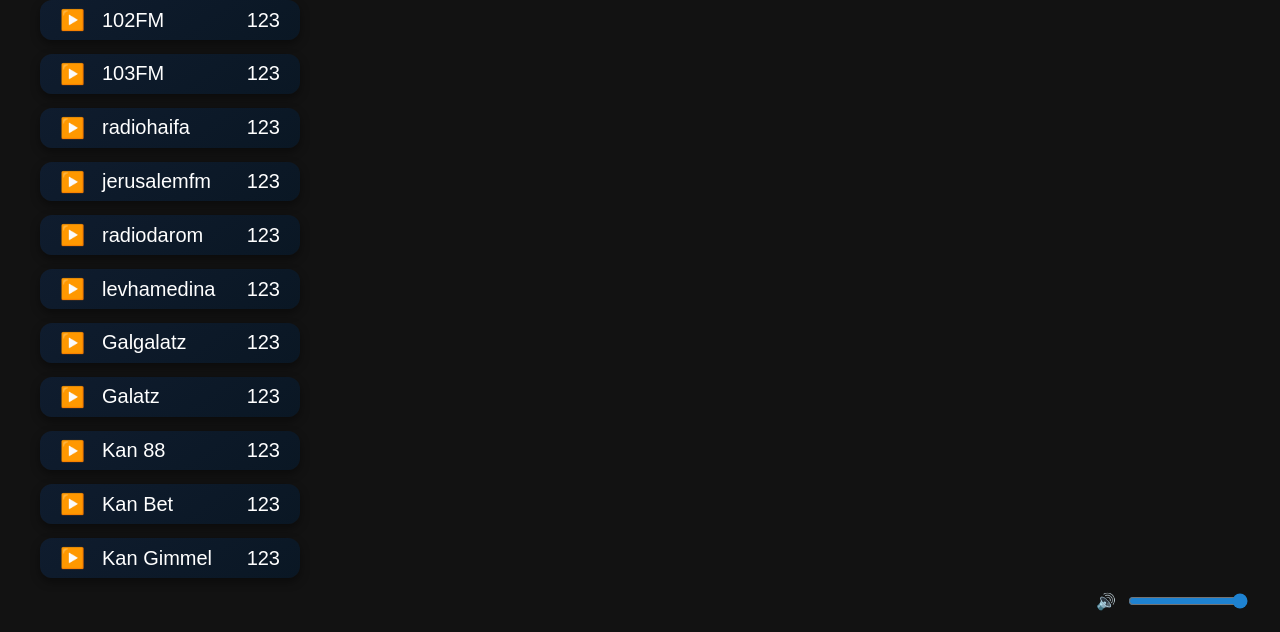
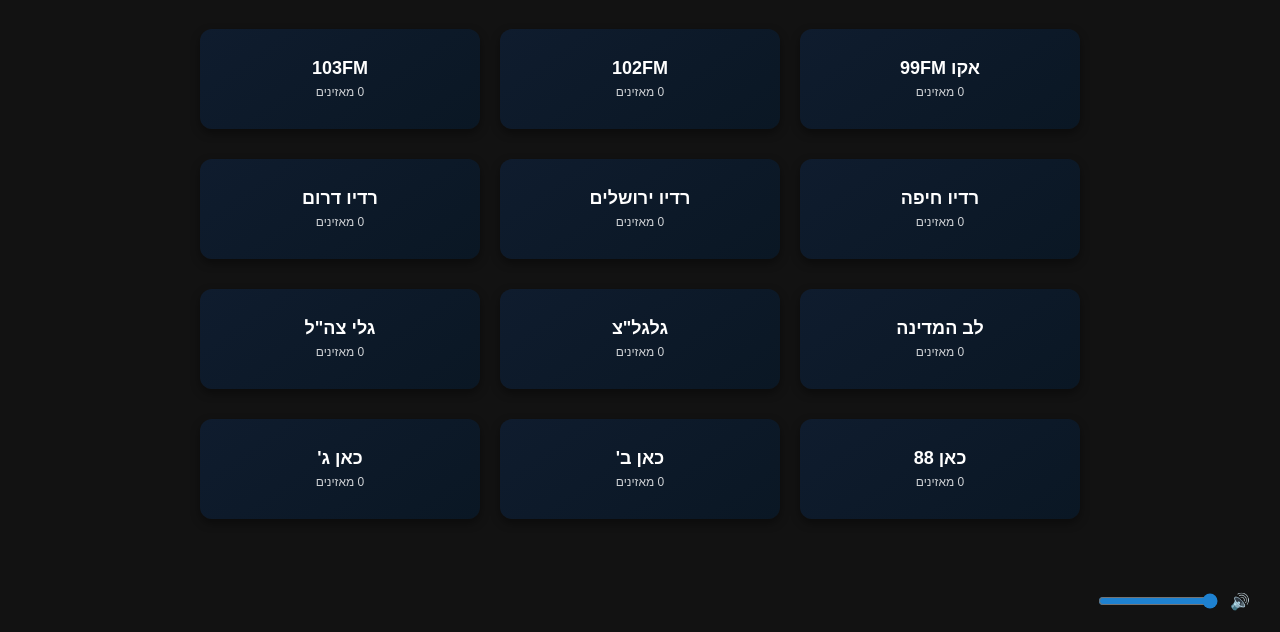
Before and after one commit to liadaltif/radio, a website: page public/index.html in a window 1280 px wide. Shown: the part 168-800 px from the top of the page. Drawn offline with Linux system fonts and the light colour scheme.

Commit message:
Revamp radio station interface with RTL support, enhanced layout, and dynamic listener counts; implement audio playback controls in separate script.

```diff
--- a/public/index.html
+++ b/public/index.html
@@ -1,156 +1,78 @@
 <!DOCTYPE html>
-<html lang="he">
+<html lang="he" dir="rtl">
 <head>
   <meta charset="UTF-8" />
   <title>Altif's Radio</title>
   <meta name="viewport" content="width=device-width, initial-scale=1.0" />
-  <style>
-    html, body {
-      margin: 0;
-      padding: 0;
-      height: 100%;
-      background-color: #121212;
-      color: white;
-      font-family: 'Segoe UI', sans-serif;
-      overflow: hidden;
-    }
-
-    body {
-      display: flex;
-      flex-direction: column;
-      justify-content: flex-start;
-      align-items: flex-start;
-      padding: 40px;
-      box-sizing: border-box;
-      position: relative;
-    }
-
-    h1 {
-      margin-bottom: 10px;
-      font-size: 32px;
-    }
-
-    .station-btn {
-      width: 260px;
-      height: 60px;
-      font-size: 20px;
-      background: linear-gradient(145deg, #0f1c2e, #0a1724);
-      color: #ffffff;
-      border: none;
-      border-radius: 12px;
-      cursor: pointer;
-      transition: all 0.3s ease;
-      margin-bottom: 14px;
-      text-align: left;
-      padding: 0 20px;
-      box-shadow: 0 4px 10px rgba(0, 0, 0, 0.4);
-      display: flex;
-      align-items: center;
-      justify-content: space-between;
-    }
-
-    .station-btn:hover {
-      background: #1e2f45;
-    }
-
-    .icon {
-      font-size: 20px;
-      width: 24px;
-      margin-right: 8px;
-    }
-
-    .station-label {
-      display: flex;
-      align-items: center;
-      gap: 10px;
-      flex-grow: 1;
-    }
-
-    #volumeContainer {
-      position: absolute;
-      bottom: 20px;
-      right: 30px;
-      display: flex;
-      align-items: center;
-      gap: 10px;
-    }
-
-    #volumeSlider {
-      width: 120px;
-      accent-color: #2196f3;
-      background: transparent;
-      opacity: 0.85;
-    }
-
-    audio {
-      display: none;
-    }
-
-    @media (max-width: 600px) {
-      .station-btn {
-        width: 100%;
-        font-size: 18px;
-        height: 50px;
-      }
-
-      #volumeContainer {
-        right: 15px;
-        bottom: 15px;
-      }
-    }
-  </style>
+  <link rel="stylesheet" href="style.css" />
 </head>
 <body>
 
-  <h1>📻 Altif's Radio - 1234 Listeners</h1>
+  <div class="wrapper">
+    <h1>📻 רדיו - 0 מאזינים כעת</h1>
 
+    <div class="station-grid">
       <button class="station-btn" data-stream="eco99fm">
-    <span class="station-label"><span class="icon">▶️</span>eco99fm</span><span>123</span>
+        <span class="station-label">אקו 99FM</span>
+        <span class="listener-count">0 מאזינים</span>
       </button>
 
       <button class="station-btn" data-stream="102fm">
-    <span class="station-label"><span class="icon">▶️</span>102FM</span><span>123</span>
+        <span class="station-label">102FM</span>
+        <span class="listener-count">0 מאזינים</span>
       </button>
 
       <button class="station-btn" data-stream="103fm">
-    <span class="station-label"><span class="icon">▶️</span>103FM</span><span>123</span>
+        <span class="station-label">103FM</span>
+        <span class="listener-count">0 מאזינים</span>
       </button>
 
       <button class="station-btn" data-stream="radiohaifa">
-    <span class="station-label"><span class="icon">▶️</span>radiohaifa</span><span>123</span>
+        <span class="station-label">רדיו חיפה</span>
+        <span class="listener-count">0 מאזינים</span>
       </button>
 
       <button class="station-btn" data-stream="jerusalemfm">
-    <span class="station-label"><span class="icon">▶️</span>jerusalemfm</span><span>123</span>
+        <span class="station-label">רדיו ירושלים</span>
+        <span class="listener-count">0 מאזינים</span>
       </button>
 
       <button class="station-btn" data-stream="radiodarom">
-    <span class="station-label"><span class="icon">▶️</span>radiodarom</span><span>123</span>
+        <span class="station-label">רדיו דרום</span>
+        <span class="listener-count">0 מאזינים</span>
       </button>
 
       <button class="station-btn" data-stream="levhamedina">
-    <span class="station-label"><span class="icon">▶️</span>levhamedina</span><span>123</span>
+        <span class="station-label">לב המדינה</span>
+        <span class="listener-count">0 מאזינים</span>
       </button>
 
       <button class="station-btn" data-stream="galgalatz">
-    <span class="station-label"><span class="icon">▶️</span>Galgalatz</span><span>123</span>
+        <span class="station-label">גלגל"צ</span>
+        <span class="listener-count">0 מאזינים</span>
       </button>
 
       <button class="station-btn" data-stream="galitzahal">
-    <span class="station-label"><span class="icon">▶️</span>Galatz</span><span>123</span>
+        <span class="station-label">גלי צה"ל</span>
+        <span class="listener-count">0 מאזינים</span>
       </button>
 
       <button class="station-btn" data-stream="kan88">
-    <span class="station-label"><span class="icon">▶️</span>Kan 88</span><span>123</span>
+        <span class="station-label">כאן 88</span>
+        <span class="listener-count">0 מאזינים</span>
       </button>
 
       <button class="station-btn" data-stream="kanbet">
-    <span class="station-label"><span class="icon">▶️</span>Kan Bet</span><span>123</span>
+        <span class="station-label">כאן ב'</span>
+        <span class="listener-count">0 מאזינים</span>
       </button>
 
       <button class="station-btn" data-stream="kangimmel">
-    <span class="station-label"><span class="icon">▶️</span>Kan Gimmel</span><span>123</span>
+        <span class="station-label">כאן ג'</span>
+        <span class="listener-count">0 מאזינים</span>
       </button>
+    </div>
+  </div>
 
   <div id="volumeContainer">
     <label for="volumeSlider">🔊</label>
@@ -158,58 +80,7 @@
   </div>
 
   <audio id="radioPlayer" preload="none" playsinline></audio>
-
-  <script>
-    const audio = document.getElementById("radioPlayer");
-    const buttons = document.querySelectorAll(".station-btn");
-    const volumeSlider = document.getElementById("volumeSlider");
-
-    let currentButton = null;
-    let currentStation = null;
-    let metadataInterval = null;
-
-    function clearMetadataInterval() {
-      if (metadataInterval) {
-        clearInterval(metadataInterval);
-        metadataInterval = null;
-      }
-    }
-
-    buttons.forEach(button => {
-      button.addEventListener("click", () => {
-        const station = button.getAttribute("data-stream");
-        const isSame = currentButton === button;
-
-        buttons.forEach(btn => btn.querySelector(".icon").textContent = "▶️");
-
-        if (isSame && !audio.paused) {
-          audio.pause();
-          audio.src = "";
-          clearMetadataInterval();
-          currentButton = null;
-          currentStation = null;
-        } else {
-          if (!audio.paused) {
-            audio.pause();
-            clearMetadataInterval();
-          }
-          audio.src = `/stream/${station}`;
-          audio.play().catch(err => alert("Playback error: " + err.message));
-          button.querySelector(".icon").textContent = "⏸";
-          currentButton = button;
-          currentStation = station;
-        }
-      });
-    });
-
-    volumeSlider.addEventListener("input", () => {
-      audio.volume = volumeSlider.value;
-    });
-
-    audio.addEventListener("seeking", () => {
-      audio.currentTime = audio.duration || 0;
-    });
-  </script>
+  <script src="script.js"></script>
 
 </body>
 </html>
--- /dev/null
+++ b/public/script.js
@@ -0,0 +1,50 @@
+const audio = document.getElementById("radioPlayer");
+const buttons = document.querySelectorAll(".station-btn");
+const volumeSlider = document.getElementById("volumeSlider");
+
+let currentButton = null;
+let currentStation = null;
+let metadataInterval = null;
+
+function clearMetadataInterval() {
+  if (metadataInterval) {
+    clearInterval(metadataInterval);
+    metadataInterval = null;
+  }
+}
+
+buttons.forEach(button => {
+  button.addEventListener("click", () => {
+    const station = button.getAttribute("data-stream");
+    const isSame = currentButton === button;
+
+    // הסר את המחלקה active מכל הכפתורים
+    buttons.forEach(btn => btn.classList.remove("active"));
+
+    if (isSame && !audio.paused) {
+      audio.pause();
+      audio.src = "";
+      clearMetadataInterval();
+      currentButton = null;
+      currentStation = null;
+    } else {
+      if (!audio.paused) {
+        audio.pause();
+        clearMetadataInterval();
+      }
+      audio.src = `/stream/${station}`;
+      audio.play().catch(err => alert("שגיאה בהשמעה: " + err.message));
+      button.classList.add("active");
+      currentButton = button;
+      currentStation = station;
+    }
+  });
+});
+
+volumeSlider.addEventListener("input", () => {
+  audio.volume = volumeSlider.value;
+});
+
+audio.addEventListener("seeking", () => {
+  audio.currentTime = audio.duration || 0;
+});
--- /dev/null
+++ b/public/style.css
@@ -0,0 +1,114 @@
+html, body {
+  margin: 0;
+  padding: 0;
+  height: 100%;
+  background-color: #121212;
+  color: white;
+  font-family: 'Segoe UI', sans-serif;
+  direction: rtl;
+}
+
+body {
+  display: flex;
+  justify-content: center;
+  align-items: center;
+  height: 100vh;
+  overflow: hidden;
+}
+
+.wrapper {
+  display: flex;
+  flex-direction: column;
+  align-items: center;
+  justify-content: center;
+  gap: 40px;
+}
+
+h1 {
+  font-size: 32px;
+  margin: 0;
+  text-align: center;
+}
+
+.station-grid {
+  display: grid;
+  grid-template-columns: repeat(3, 1fr);
+  grid-template-rows: repeat(4, auto);
+  gap: 30px 20px;
+  justify-items: center;
+}
+
+.station-btn {
+  background: linear-gradient(145deg, #0f1c2e, #0a1724);
+  color: #ffffff;
+  border: none;
+  border-radius: 12px;
+  cursor: pointer;
+  transition: background 0.3s ease, transform 0.2s ease;
+  padding: 20px 28px;
+  width: 280px;
+  min-height: 100px;
+  box-shadow: 0 4px 10px rgba(0, 0, 0, 0.4);
+  display: flex;
+  flex-direction: column;
+  align-items: center;
+  justify-content: center;
+  text-align: center;
+  gap: 6px;
+}
+
+.station-btn:hover {
+  background: #1e2f45;
+  transform: scale(1.03);
+}
+
+.station-btn.active {
+  background: linear-gradient(145deg, #1a3b66, #102e50);
+  box-shadow: 0 0 12px #2196f3;
+}
+
+.station-label {
+  font-size: 18px;
+  font-weight: bold;
+}
+
+.listener-count {
+  font-size: 12px;
+  opacity: 0.8;
+}
+
+#volumeContainer {
+  position: fixed;
+  bottom: 20px;
+  right: 30px;
+  display: flex;
+  align-items: center;
+  gap: 10px;
+  z-index: 10;
+}
+
+#volumeSlider {
+  width: 120px;
+  direction: ltr;
+  accent-color: #2196f3;
+  background: transparent;
+  opacity: 0.85;
+}
+
+audio {
+  display: none;
+}
+
+@media (max-width: 1024px) {
+  .station-grid {
+    grid-template-columns: repeat(2, 1fr);
+    grid-template-rows: repeat(6, auto);
+  }
+}
+
+@media (max-width: 768px) {
+  .station-grid {
+    grid-template-columns: 1fr;
+    grid-template-rows: repeat(12, auto);
+  }
+}
--- a/requirements.txt
+++ /dev/null
@@ -1,4 +0,0 @@
-how to run:
-
-npm i
-npm start
--- a/server.js
+++ b/server.js
@@ -13,15 +13,14 @@
 const STREAMS = {
 
   "eco99fm": "http://eco-live.mediacast.co.il/99fm_aac",
-
   "102fm": "https://102.livecdn.biz/102fm_aac",
   "103fm": "https://cdn.cybercdn.live/103FM/Live/icecast.audio",
 
   "radiohaifa": "http://ads11.livecdn.biz:80/radiohaifa",
   "jerusalemfm": "https://radio.streamgates.net/stream/101fm",
   "radiodarom":  "https://cdn.cybercdn.live/Darom_97FM/Live/icecast.audio",
+
   "levhamedina": "https://cdn.cybercdn.live/Lev_Hamedina/Audio/icecast.audio",
-
   "galgalatz": "https://glzwizzlv.bynetcdn.com/glglz_mp3",
   "galitzahal": "https://glzwizzlv.bynetcdn.com/glz_mp3",
 
```
Lines whose indentation alone changed are shown as unchanged.
